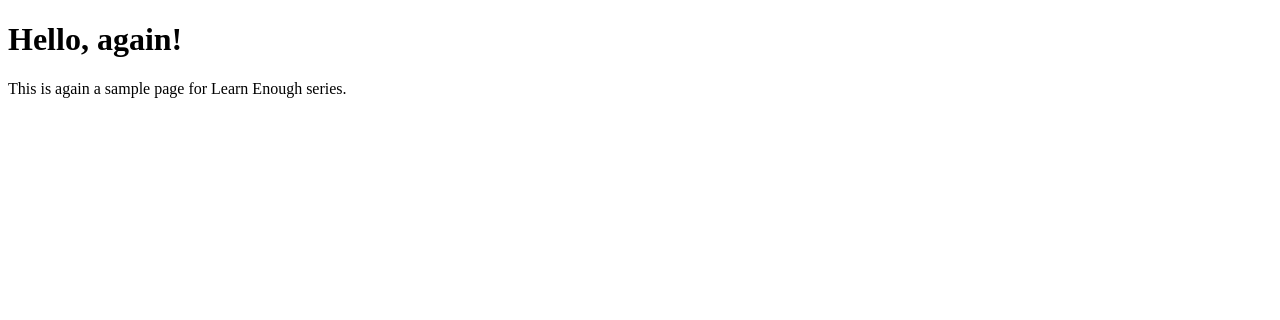
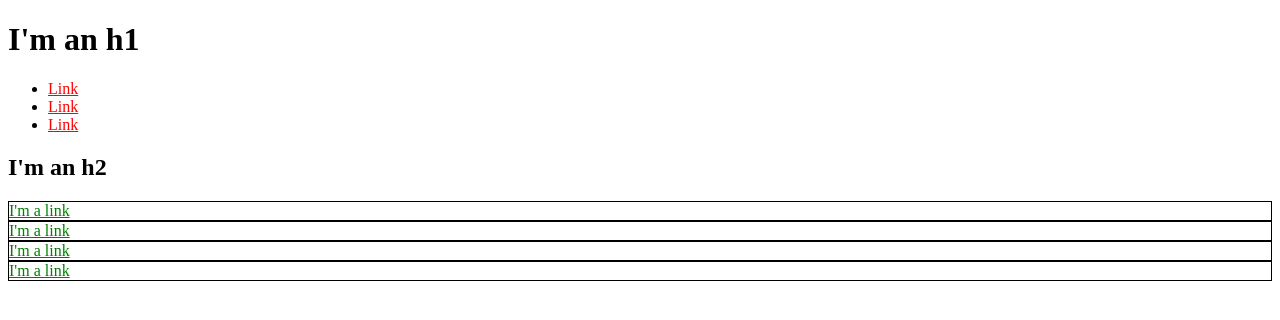
Before and after one commit to Pjjean/second_website, a plain HTML site: page index.html in a window 1280 px wide. Drawn offline with Linux system fonts and the light colour scheme.

Commit message:
edit index page for CSS learning

```diff
--- a/index.html
+++ b/index.html
@@ -1,11 +1,34 @@
 <!DOCTYPE html>
-<html lang="en" dir="ltr">
+<html>
   <head>
+    <title>Test Page: Don't Panic</title>
     <meta charset="utf-8">
-    <title> hello, again</title>
   </head>
   <body>
-    <h1>Hello, again!</h1>
-    <p>This is again a sample page for Learn Enough series.</p>
+    <h1>I'm an h1</h1>
+    <ul>
+      <li>
+        <a href="https://example.com/" style="color: red;">Link</a>
+      </li>
+      <li>
+        <a href="https://example.com/" style="color: red;">Link</a>
+      </li>
+      <li>
+        <a href="https://example.com/" style="color: red;">Link</a>
+      </li>
+    </ul>
+    <h2>I'm an h2</h2>
+    <div style="border: 1px solid black;">
+      <a href="https://example.com/" style="color: green;">I'm a link</a>
+    </div>
+    <div style="border: 1px solid black;">
+      <a href="https://example.com/" style="color: green;">I'm a link</a>
+    </div>
+    <div style="border: 1px solid black;">
+      <a href="https://example.com/" style="color: green;">I'm a link</a>
+    </div>
+    <div style="border: 1px solid black;">
+      <a href="https://example.com/" style="color: green;">I'm a link</a>
+    </div>
   </body>
 </html>
```
